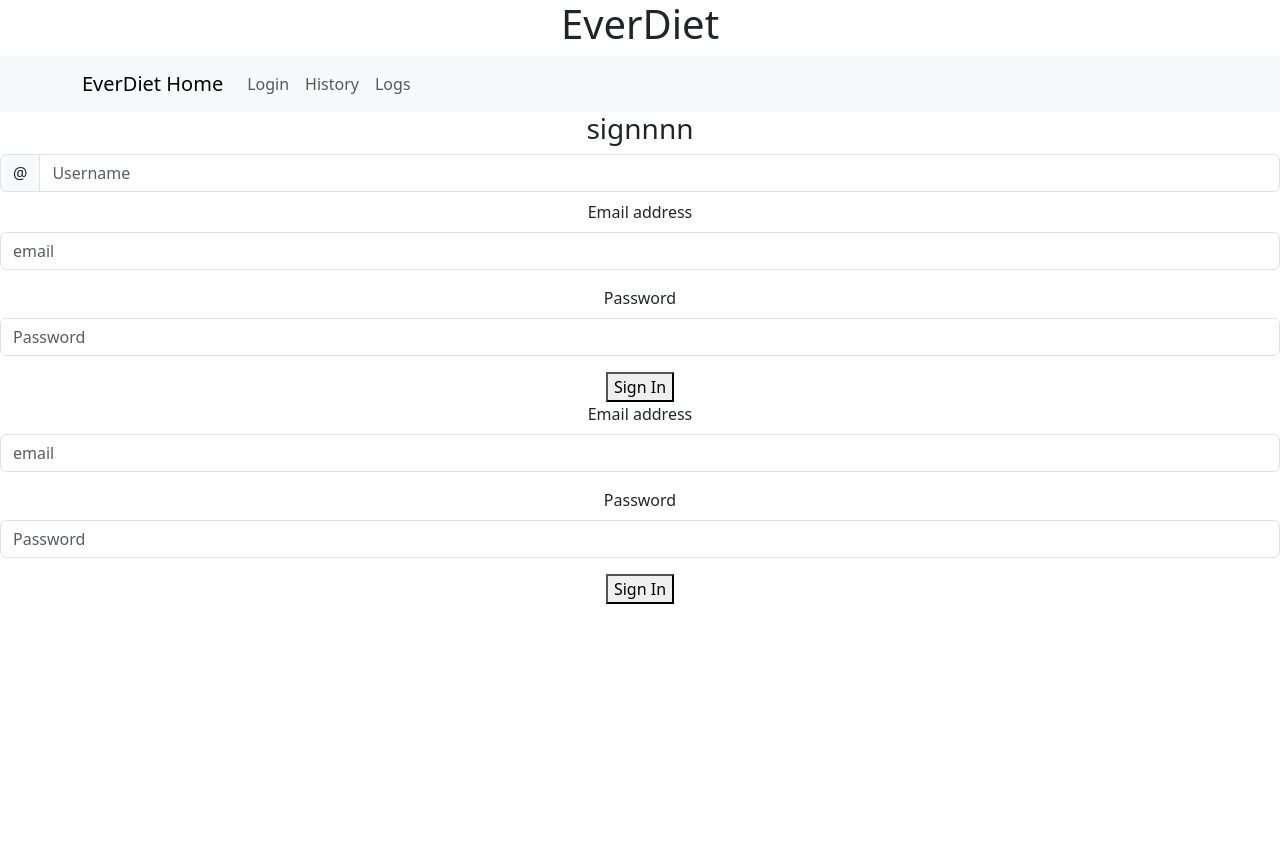
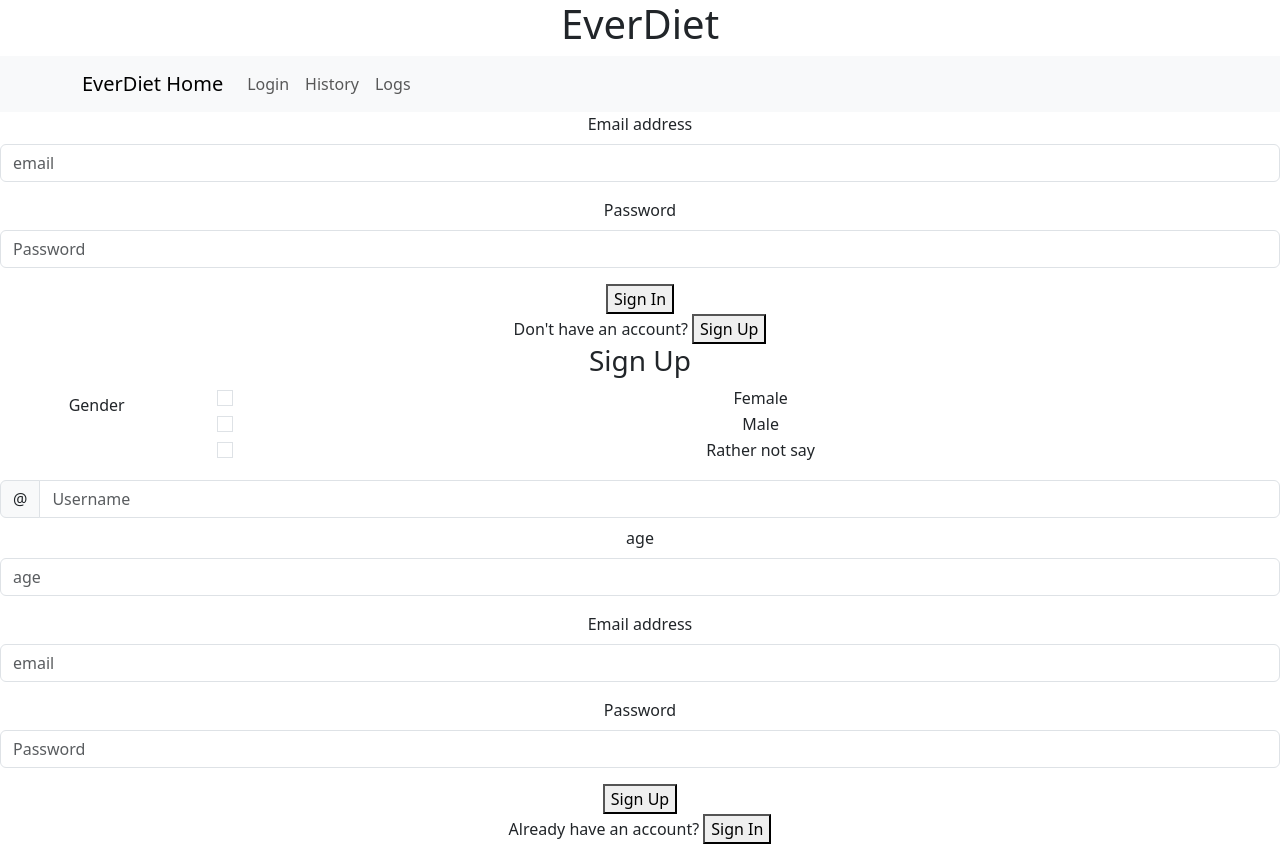
Before and after one commit to ashley773877/food-logger-frontend, a React (Create React App) app: page /Login in a window 1280 px wide. Before the commit the page ends 800 px from the top, so only its background shows below. Built offline with nearby package versions, Linux system fonts and the light colour scheme.

Commit message:
trying to take sign in and sign up off the same page

```diff
--- a/src/components/SignUp.js
+++ b/src/components/SignUp.js
@@ -2,13 +2,76 @@
 
 import InputGroup from 'react-bootstrap/InputGroup';
 import Form from 'react-bootstrap/Form';
+import Col from 'react-bootstrap/Col';
+import Row from 'react-bootstrap/Row';
+import { useRef, useState } from "react";
 
 function SignUpForm() {
+    const emailInputRef = useRef(null);
+    const passwordInputRef = useRef(null);
+
+
+
+
+
+    const handleSignUp = (e) => {
+        e.preventDefault();
+        console.log(emailInputRef.current.value);
+        console.log(passwordInputRef.current.value);
+
+        if (emailInputRef.current.value === "") {
+          emailInputRef.current.focus();
+          return;
+        }
+        if (passwordInputRef.current.value === "") {
+          passwordInputRef.current.focus();
+          return;
+        }
+        // the request here will be for the signup
+      };
+
+
+
+
+
+
+
+
 
     return (
         <div>
-            <h3> signnnn</h3>
-        <Form>
+            <h3> Sign Up </h3>
+
+            <fieldset>
+        <Form.Group as={Row} className="mb-3">
+          <Form.Label as="legend" column sm={2}>
+            Gender
+          </Form.Label>
+          <Col sm={10}>
+            <Form.Check
+              type="Gender"
+              label="Female"
+              name="formHorizontalRadios"
+              id="formHorizontalRadios1"
+            />
+            <Form.Check
+              type="Gender"
+              label="Male"
+              name="formHorizontalRadios"
+              id="formHorizontalRadios2"
+            />
+            <Form.Check
+              type="Gender"
+              label="Rather not say"
+              name="formHorizontalRadios"
+              id="formHorizontalRadios3"
+            />
+          </Col>
+        </Form.Group>
+      </fieldset>
+
+        <Form onSubmit={handleSignUp}>
+
       <Form.Label htmlFor="inlineFormInputGroup" visuallyHidden>
             Username
           </Form.Label>
@@ -19,6 +82,10 @@ function SignUpForm() {
 
 
         <Form.Group className="mb-3" controlId="formGroupEmail">
+          <Form.Label>age</Form.Label>
+          <Form.Control type="age" placeholder="age" />
+        </Form.Group>
+         <Form.Group className="mb-3" controlId="formGroupEmail">
           <Form.Label>Email address</Form.Label>
           <Form.Control type="email" placeholder="email" />
         </Form.Group>
@@ -26,8 +93,10 @@ function SignUpForm() {
           <Form.Label>Password</Form.Label>
           <Form.Control type="password" placeholder="Password" />
         </Form.Group>
-        <button type="submit">Sign In</button>
+        <button type="submit">Sign Up</button>
+
       </Form>
+
       </div>
     );
 }
--- a/src/pages/LoginPage.js
+++ b/src/pages/LoginPage.js
@@ -4,12 +4,46 @@
 
 import Form from 'react-bootstrap/Form';
 import SignUpForm from '../components/SignUp';
+import { useRef, useState } from "react";
 
 function LoginPage() {
+    const emailInputRef = useRef(null);
+    const passwordInputRef = useRef(null);
+    const [showSignIn, setShowSignIn] = useState(false);
+
+
+
+
+
+
+    const handleSignIn = (e) => {
+        e.preventDefault();
+        console.log(emailInputRef.current.value);
+        console.log(passwordInputRef.current.value);
+
+        if (emailInputRef.current.value === "") {
+          emailInputRef.current.focus();
+          return;
+        }
+        if (passwordInputRef.current.value === "") {
+          passwordInputRef.current.focus();
+          return;
+        }
+
+    }
+
+
+
+
+
+
+
     return (
+     <main>
         <div>
-            <SignUpForm />
-        <Form>
+
+        <Form onSubmit={handleSignIn}>
+
         <Form.Group className="mb-3" controlId="formGroupEmail">
           <Form.Label>Email address</Form.Label>
           <Form.Control type="email" placeholder="email" />
@@ -19,8 +53,25 @@ function LoginPage() {
           <Form.Control type="password" placeholder="Password" />
         </Form.Group>
         <button type="submit">Sign In</button>
-      </Form>
+        </Form>
+        <span>
+            Don't have an account?{" "}
+            <button onClick={() => setShowSignIn(!showSignIn)}>Sign Up</button>
+          </span>
+
       </div>
+
+          <div>
+      <SignUpForm />
+      <span>
+            Already have an account?{" "}
+            <button onClick={() => setShowSignIn(!showSignIn)}>Sign In</button>
+          </span>
+      </div>
+
+      </main>
+
+
     );
 }
 
```
